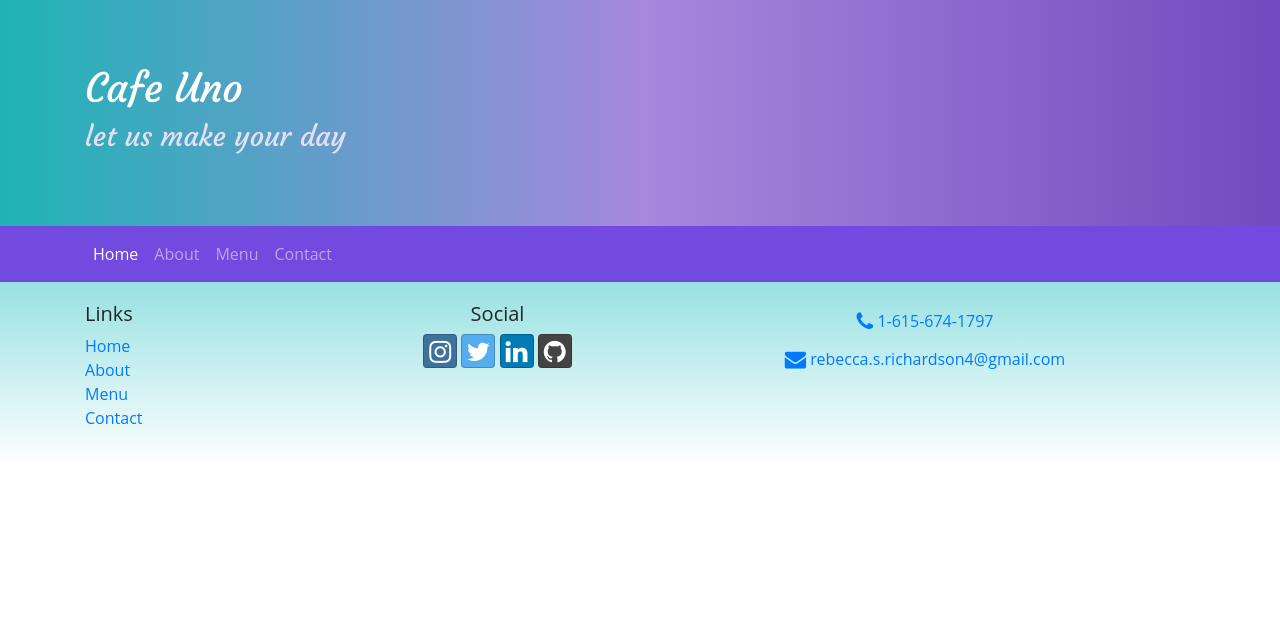
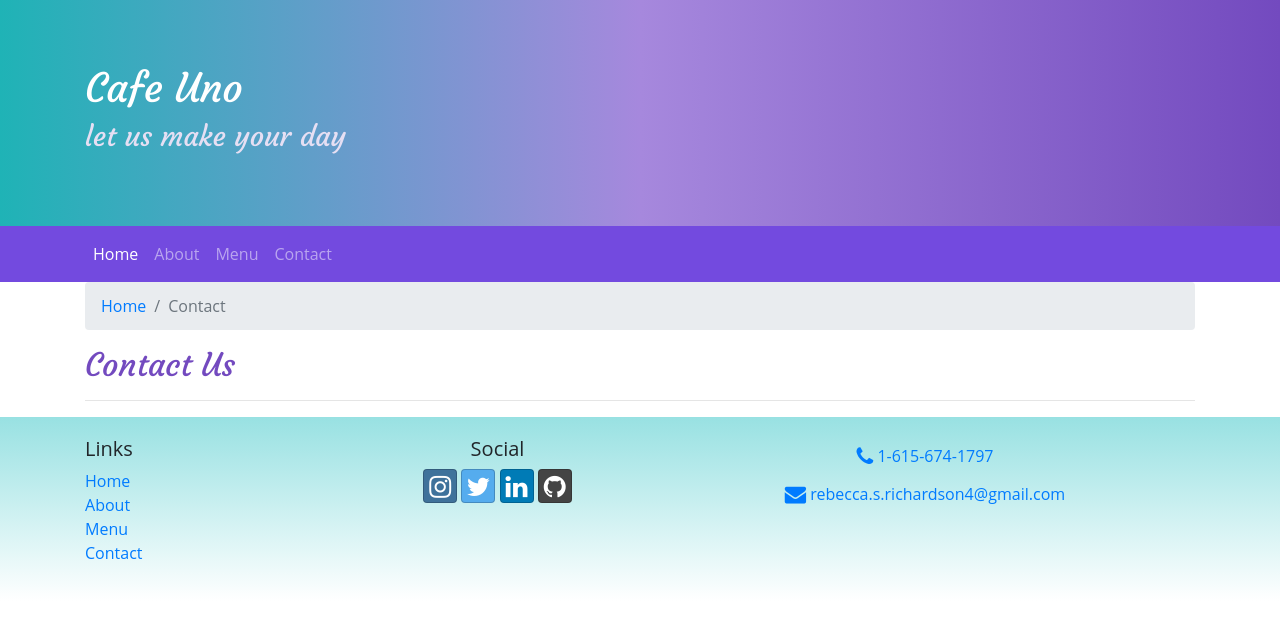
Before and after one commit to beckyrich/cafe-uno, a website: page contactus.html in a window 1280 px wide. Drawn offline with nearby package versions, Linux system fonts and the light colour scheme.

Commit message:
Breadcrumb Added to  ContactUs

```diff
--- a/contactus.html
+++ b/contactus.html
@@ -46,6 +46,19 @@
             </div>
         </nav>
 
+        <div class="container">
+            <div class="row">
+                <div class="col">
+                    <ol class="breadcrumb">
+                        <li class="breadcrumb-item"><a href="index.html">Home</a></li>
+                        <li class="breadcrumb-item active">Contact</li>
+                    </ol>
+                    <h2>Contact Us</h2>
+                    <hr />
+                </div>
+            </div>
+        </div>
+
 
 
         <footer>
```
